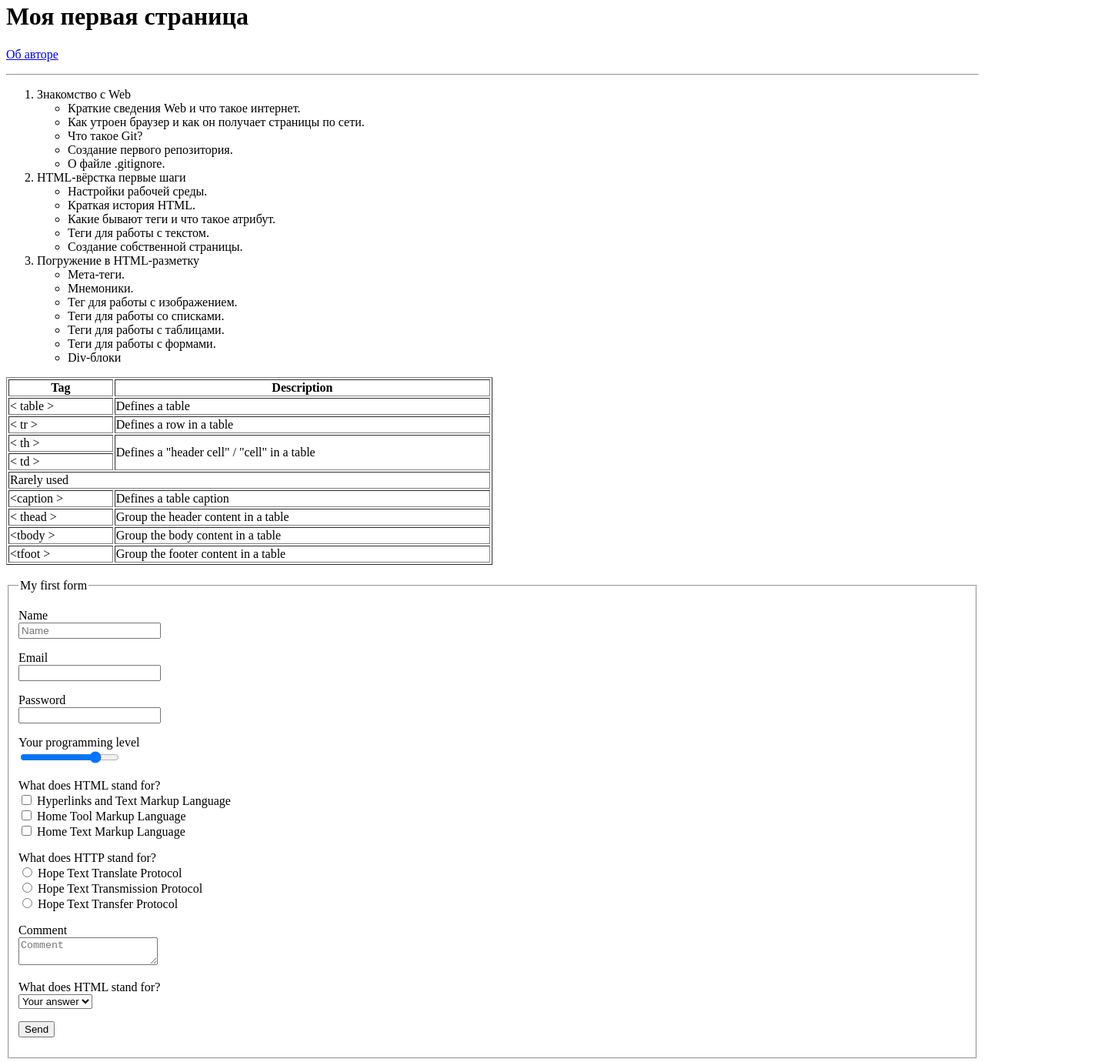
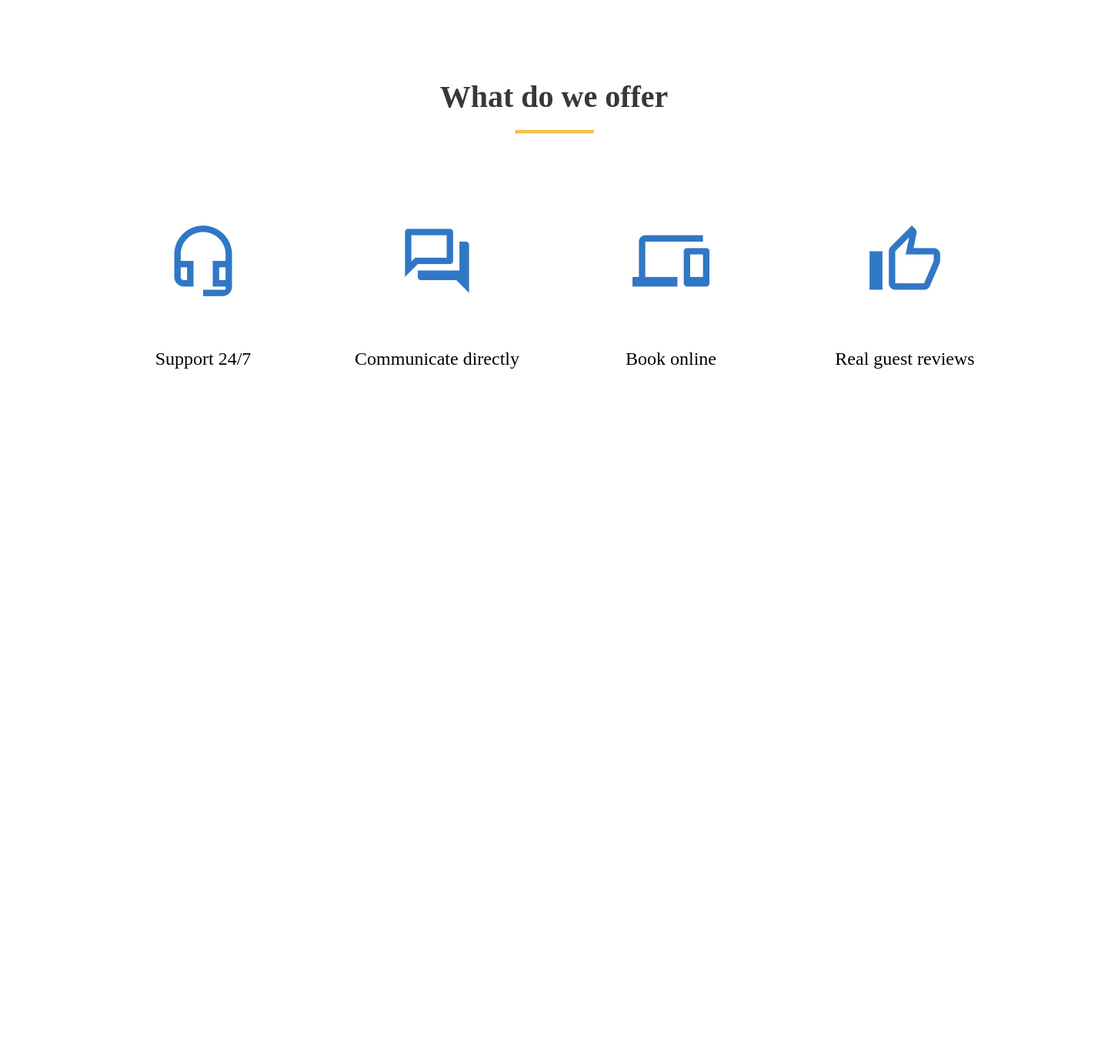
Before and after one commit to AngelinaZhukovich/if-html-1, a website: page index.html in a window 1280 px wide. Shown: the part 18-1398 px from the top of the page at 77% size, 1440 px wide, since content can reach past the window. After the commit the page ends 800 px from the top, so only its background shows below. Drawn offline with Linux system fonts and the light colour scheme.

Commit message:
added file styles.css and  block with content_What do we offer

```diff
--- a/index.html
+++ b/index.html
@@ -2,169 +2,35 @@
 <html lang="en">
   <head>
     <meta charset="UTF-8" />
-    <meta name="description" content="lesson 3" />
-    <meta name="keywords" content="meta, lists, tables,forms" />
+    <meta name="description" content="lesson 4" />
+    <meta name="keywords" content="CSS" />
     <meta name="author" content="Anhelina Zhukovich" />
     <meta name="viewport" content="width=device-width, initial-scale=1.0" />
+    <link rel="stylesheet" href="./styles/styles.css" />
     <title>Title</title>
   </head>
   <body>
-    <h1>Моя первая страница</h1>
-    <p>
-      <a href="./about">Об авторе</a>
-    </p>
-    <hr />
-    <ol>
-      <li>
-        Знакомство с Web
-        <ul>
-          <li>Краткие сведения Web и что такое интернет.</li>
-          <li>Как утроен браузер и как он получает страницы по сети.</li>
-          <li>Что такое Git?</li>
-          <li>Создание первого репозитория.</li>
-          <li>О файле .gitignore.</li>
-        </ul>
-      </li>
-      <li>
-        HTML-вёрстка первые шаги
-        <ul>
-          <li>Настройки рабочей среды.</li>
-          <li>Краткая история HTML.</li>
-          <li>Какие бывают теги и что такое атрибут.</li>
-          <li>Теги для работы с текстом.</li>
-          <li>Создание собственной страницы.</li>
-        </ul>
-      </li>
-      <li>
-        Погружение в HTML-разметку
-        <ul>
-          <li>Мета-теги.</li>
-          <li>Мнемоники.</li>
-          <li>Тег для работы с изображением.</li>
-          <li>Теги для работы со списками.</li>
-          <li>Теги для работы с таблицами.</li>
-          <li>Теги для работы с формами.</li>
-          <li>Div-блоки</li>
-        </ul>
-      </li>
-    </ol>
-    <table border="1" width="50%">
-      <thead>
-        <tr>
-          <th>Tag</th>
-          <th>Description</th>
-        </tr>
-      </thead>
-      <tbody>
-        <tr>
-          <td>&lt; table &gt;</td>
-          <td>Defines a table</td>
-        </tr>
-        <tr>
-          <td>&lt; tr &gt;</td>
-          <td>Defines a row in a table</td>
-        </tr>
-        <tr>
-          <td>&lt; th &gt;</td>
-          <td rowspan="2">Defines a "header cell" / "cell" in a table</td>
-        </tr>
-        <tr>
-          <td>&lt; td &gt;</td>
-        </tr>
-        <tr>
-          <td colspan="2">Rarely used</td>
-        </tr>
-        <tr>
-          <td>&lt;caption &gt;</td>
-          <td>Defines a table caption</td>
-        </tr>
-        <tr>
-          <td>&lt; thead &gt;</td>
-          <td>Group the header content in a table</td>
-        </tr>
-        <tr>
-          <td>&lt;tbody &gt;</td>
-          <td>Group the body content in a table</td>
-        </tr>
-        <tr>
-          <td>&lt;tfoot &gt;</td>
-          <td>Group the footer content in a table</td>
-        </tr>
-      </tbody>
-    </table>
-    <br />
-    <form action="/" method="get">
-      <fieldset>
-        <legend>My first form</legend>
-        <p>
-          <label for="name">Name</label> <br />
-          <input
-            id="name"
-            type="text"
-            name="name"
-            placeholder="Name"
-            required
-          />
-        </p>
-        <p>
-          <label for="email">Email</label> <br />
-          <input id="email" type="email" name="email" required />
-        </p>
-        <p>
-          <label for="password">Password</label> <br />
-          <input id="password" type="password" name="password" required />
-        </p>
-        <p>
-          <label for="level">Your programming level</label> <br />
-          <input
-            id="level"
-            type="range"
-            name="level"
-            min="0"
-            max="10"
-            value="8"
-          />
-        </p>
-        <p>
-          <label>What does HTML stand for? </label> <br />
-          <input id="html-1" type="checkbox" name="html" value="1" />
-          <label for="html-1">Hyperlinks and Text Markup Language</label> <br />
-          <input id="html-2" type="checkbox" name="html" value="2" />
-          <label for="html-2">Home Tool Markup Language</label> <br />
-          <input id="html-3" type="checkbox" name="html" value="3" />
-          <label for="html-3">Home Text Markup Language</label>
-        </p>
-        <p>
-          <label>What does HTTP stand for? </label> <br />
-          <input id="http-1" type="radio" name="http" value="1" />
-          <label for="http-1">Hope Text Translate Protocol</label> <br />
-          <input id="http-2" type="radio" name="http" value="2" />
-          <label for="http-2">Hope Text Transmission Protocol</label> <br />
-          <input id="http-3" type="radio" name="http" value="3" />
-          <label for="http-3">Hope Text Transfer Protocol</label>
-        </p>
-        <p>
-          <label for="comment">Comment</label> <br />
-          <textarea
-            id="comment"
-            name="comment"
-            placeholder="Comment"
-            maxlength="500"
-          ></textarea>
-        </p>
-        <p>
-          <label for="gender">What does HTML stand for?</label> <br />
-          <select name="gender" id="gender">
-            <option disabled selected>Your answer</option>
-            <option value="1">1</option>
-            <option value="2">2</option>
-            <option value="3">3</option>
-          </select>
-        </p>
-        <p>
-          <button>Send</button>
-        </p>
-      </fieldset>
-    </form>
+    <div class="advantages">
+      <div class="advantages-text"><p>What do we offer</p></div>
+      <hr class="color-line">
+      <div class="advantages-content">
+        <div class="size-advantages-content">
+          <img src="images/HeadsetMic.png" alt="HeadsetMic" />
+          <p>Support 24/7</p>
+        </div>
+        <div class="size-advantages-content">
+          <img src="images/Forum.png" alt="Forum" />
+          <p>Communicate directly</p>
+        </div>
+        <div class="size-advantages-content">
+          <img src="images/Devices.png" alt="Devices" />
+          <p>Book online</p>
+        </div>
+        <div class="size-advantages-content">
+          <img src="images/ThumbUpAlt.png" alt="ThumbUpAlt" />
+          <p>Real guest reviews</p>
+        </div>
+      </div>
+    </div>
   </body>
 </html>
--- /dev/null
+++ b/styles/styles.css
@@ -0,0 +1,50 @@
+* {
+  margin: 0;
+  block-size: border-box;
+}
+
+body {
+  width: 1440px;
+}
+
+.advantages {
+  display: block;
+  height: 570px;
+  background-color: #ffffff;
+  text-align: center;
+}
+
+.advantages-text {
+  padding-top: 120px;
+  color: #383838;
+  font-size: 40px;
+  font-weight: bold;
+}
+
+.color-line {
+  display: block;
+  border-top: 4px solid #f5bd41;
+  width: 100px;
+  margin-left: 670px;
+  margin-top: 20px;
+}
+
+.advantages-content {
+  padding-top: 115px;
+  padding-bottom: 115px;
+  text-align: center;
+}
+
+.size-advantages-content {
+  display: inline-block;
+  width: 300px;
+  height: 185px;
+}
+
+.size-advantages-content > p {
+  font-size: 24px;
+}
+
+img {
+  margin-bottom: 60px;
+}
```
Also changed, not shown: about/index.html (deleted, +0 -48 lines), images/Devices.png (added), images/Forum.png (added), images/HeadsetMic.png (added), images/ThumbUpAlt.png (added).
